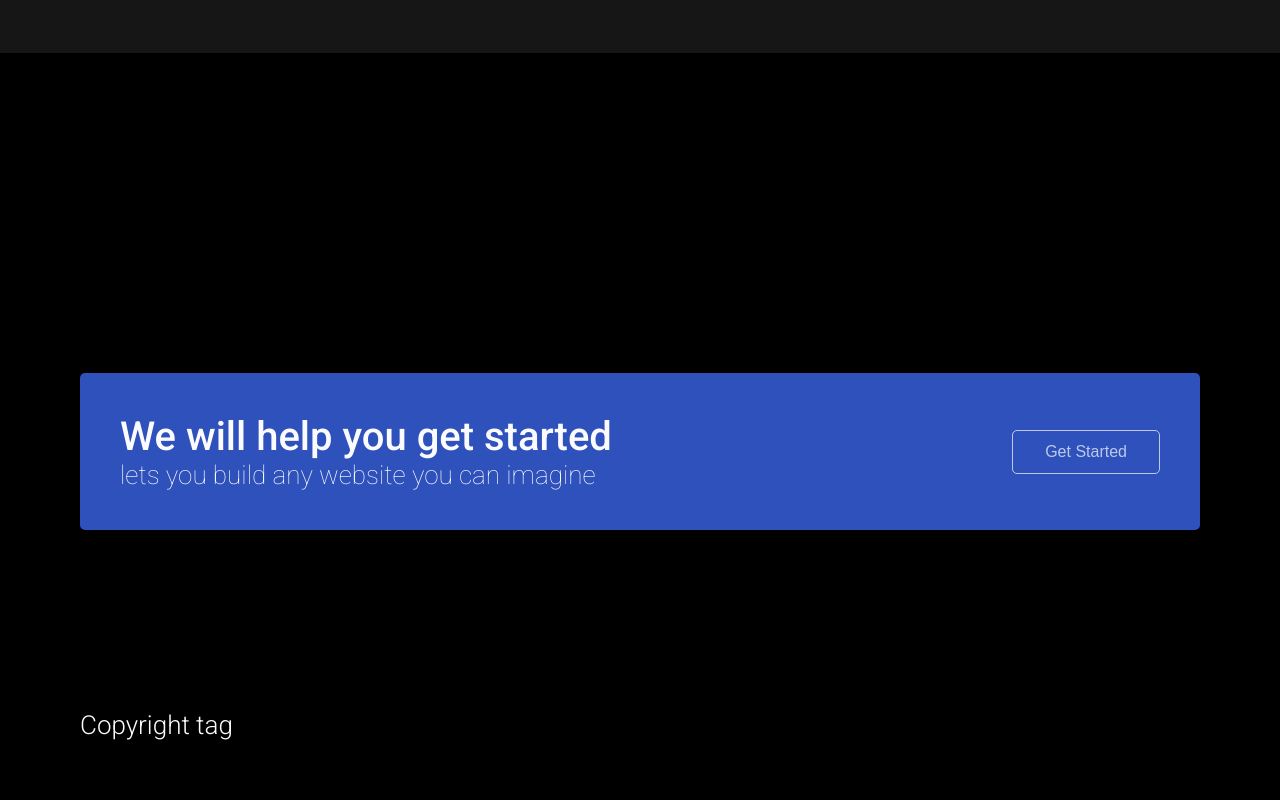
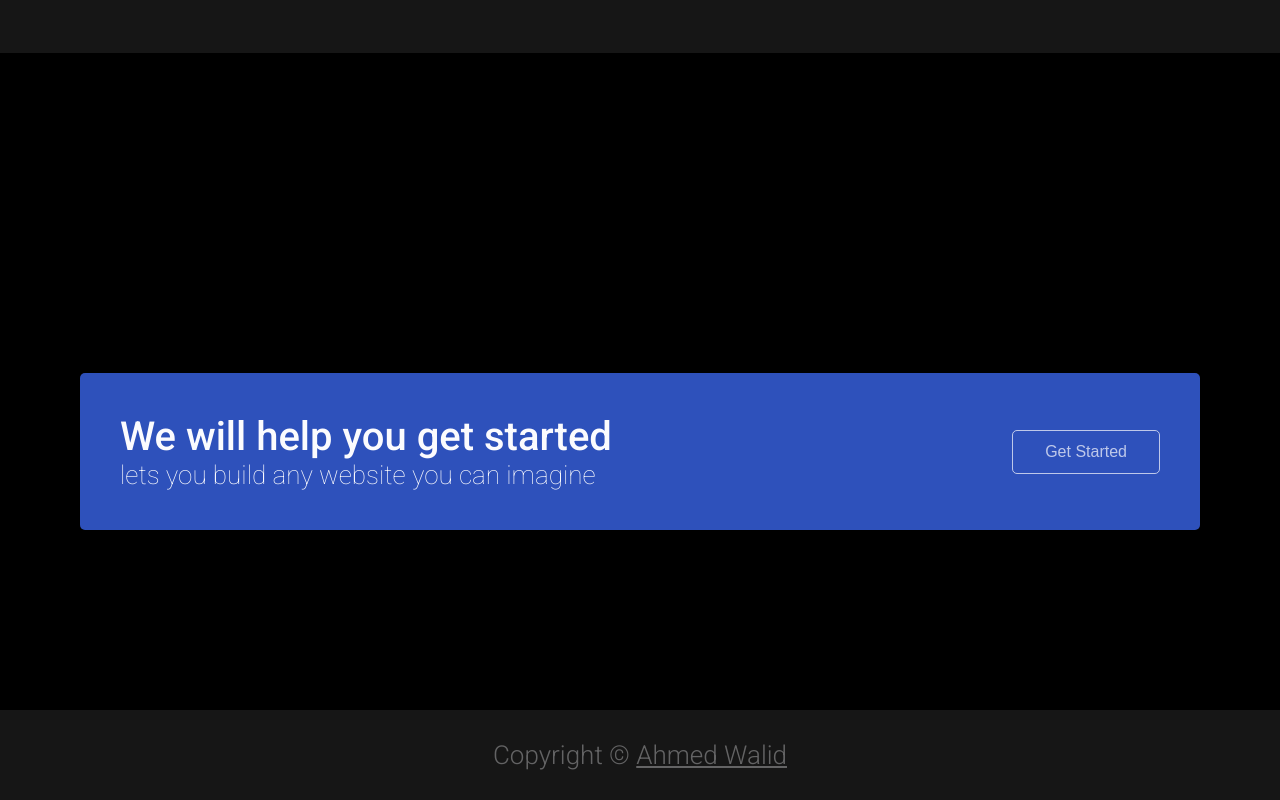
Before and after one commit to ahmed-hq/webflow-landing_page, a plain HTML site: page index.html in a window 1280 px wide. Shown: the part 2303-3103 px from the top of the page. Before the commit the page ends 3069 px from the top, so only its background shows below. Drawn offline with Linux system fonts and the light colour scheme.

Commit message:
Finished v. 1.0

```diff
--- a/index.html
+++ b/index.html
@@ -138,7 +138,7 @@
             <section class="footer">
                 <div class="page-padding">
                     <div class="container">
-                        <p class="footer-copyright">Copyright tag</p>
+                        <p class="footer-copyright">Copyright © <a class="footer-link" href="https://www.ahmedwalid.com">Ahmed Walid</a></p>
                     </div>
                 </div>
 
--- a/style.css
+++ b/style.css
@@ -249,10 +249,21 @@ p {
     font-weight: 100;
 }
 
+.footer {
+    background-color: #161616;
+    padding: 30px 0;
+    display: flex;
+    justify-content: center;
+}
 
+.footer-copyright {
+    margin: 0%;
+    color: #fbfbfe56;
 
+}
 
-
-.align-self_center {
-    align-self: center;
+.footer-link {
+    color: #fbfbfe56;
+    font-size: 26px;
+    text-decoration: underline;
 }
```
